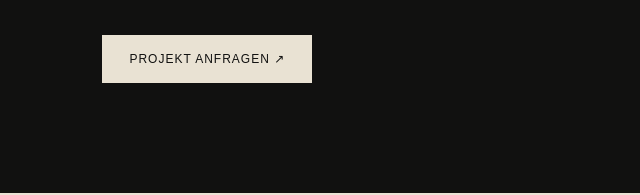
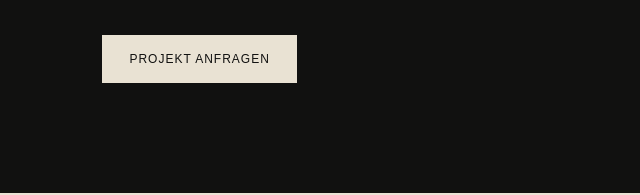
Before and after one commit to TheCut24/kantform-website, a plain HTML site: page index.html in a window 1280 px wide. Shown: the part 605-800 px from the top of the page, 0-640 px from the left. Drawn offline with Linux system fonts and the light colour scheme.

Commit message:
Remove arrow from 'PROJEKT ANFRAGEN' link

```diff
--- a/index.html
+++ b/index.html
@@ -229,7 +229,7 @@
         Durchdacht im Detail. Gemacht für einen
         überzeugenden ersten Eindruck.
       </p>
-      <a class="button" href="#kontakt">PROJEKT ANFRAGEN ↗</a>
+      <a class="button" href="#kontakt">PROJEKT ANFRAGEN</a>
     </section>
 
     <section class="section" id="leistungen">
```
